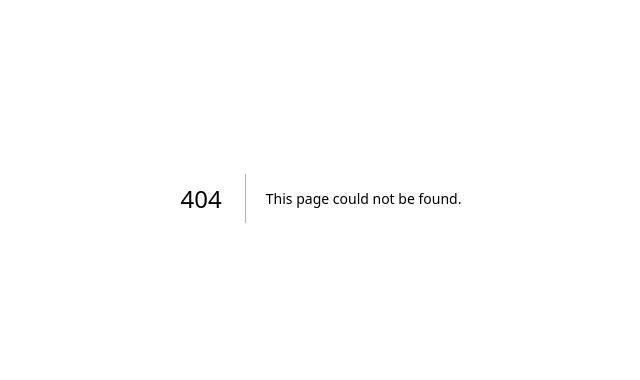
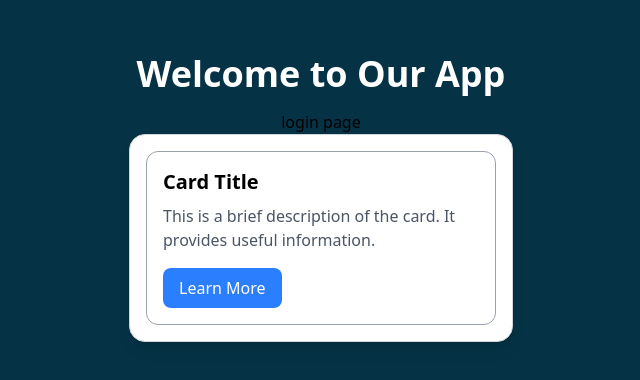
Before and after one commit to RUBA-Labs/frontend-CSC3213, a Next.js app: page /login in a window 1280 px wide. Before the commit this address had no page. Shown: the part 202-582 px from the top of the page, without its empty margins (319-959 px from the left). Built offline with nearby package versions, Linux system fonts and the light colour scheme.

Commit message:
login page update

```diff
--- /dev/null
+++ b/src/app/(auth)/login/page.tsx
@@ -0,0 +1,19 @@
+export default function login() {
+
+    return (
+        <div className="bg-cyan-950 text-align-center flex flex-col justify-center items-center h-screen ">
+            <h1 className="text-4xl font-bold text-white mb-4">Welcome to Our App</h1>
+            login page
+            <div className="max-w-sm rounded-2xl overflow-hidden shadow-lg bg-white p-4 hover:shadow-2xl transition-shadow border border-gray-300">
+                <div className="p-4 border border-gray-400 rounded-xl bg-white bg-opacity-50">
+                    <h2 className="text-xl font-semibold mb-2">Card Title</h2>
+                    <p className="text-gray-600">This is a brief description of the card. It provides useful information.</p>
+                    <button className="mt-4 bg-blue-500 text-white px-4 py-2 rounded-lg hover:bg-blue-600 transition-all">
+                        Learn More
+                    </button>
+                </div>
+            </div>
+        </div>
+    )
+
+}
--- a/src/app/page.tsx
+++ b/src/app/page.tsx
@@ -9,6 +9,5 @@ export default function Home() {
         Faculty. It provides an intuitive interface for managing lab allocations, creating and organizing timetables, and handling exam payment claims for lecturers. The system ensures
         efficient coordination between students, lecturers, and administrators, improving accessibility and reducing administrative workload.</p>
     </main>
-
   );
 }
```
Also changed, not shown: src/app/(auth)/password-reset/page.tsx (added), src/app/(auth)/sign-up/page.tsx (added).
